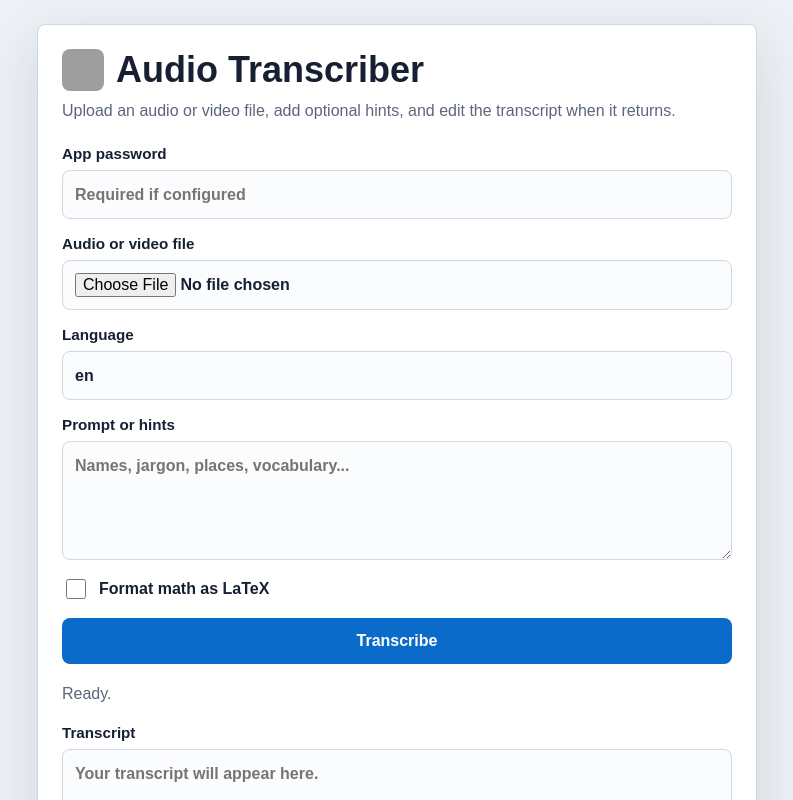
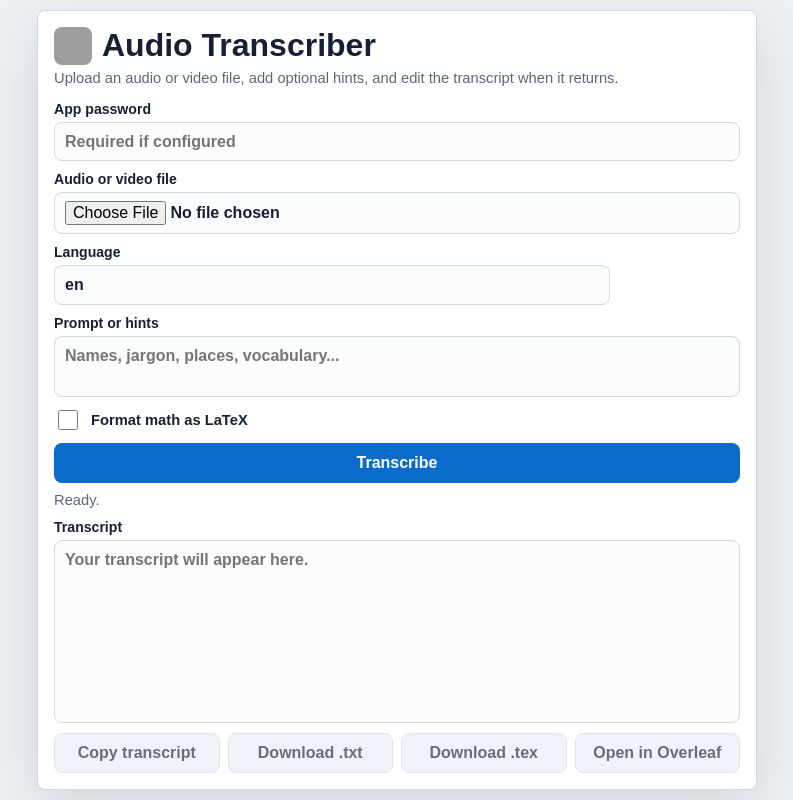
Before and after one commit to kevin-chase-claypool/transcription, a Next.js app: page / in a window 1280 px wide. Shown: the top 800 px of the page, without its empty margins (243-1036 px from the left). Built offline with nearby package versions, Linux system fonts and the light colour scheme; grey boxes are pictures that could not be loaded.

Commit message:
Fit app layout within viewport

```diff
--- a/app/page.tsx
+++ b/app/page.tsx
@@ -330,7 +330,7 @@ export default function Home() {
               value={prompt}
               onChange={(event) => setPrompt(event.target.value)}
               placeholder="Names, jargon, places, vocabulary..."
-              rows={4}
+              rows={2}
               disabled={isLoading}
             />
           </label>
@@ -374,7 +374,7 @@ export default function Home() {
             value={transcript}
             onChange={(event) => setTranscript(event.target.value)}
             placeholder="Your transcript will appear here."
-            rows={12}
+            rows={8}
           />
         </label>
 
--- a/app/styles.css
+++ b/app/styles.css
@@ -16,14 +16,15 @@
 }
 
 html {
-  min-height: 100%;
+  height: 100%;
 }
 
 body {
-  min-height: 100%;
+  height: 100%;
   margin: 0;
   background: var(--background);
   color: var(--text);
+  overflow: hidden;
   font-family:
     Arial,
     Helvetica,
@@ -37,16 +38,22 @@ textarea {
 }
 
 .page {
-  min-height: 100vh;
-  padding: 24px 14px;
+  height: 100dvh;
+  padding: 10px;
   display: flex;
   align-items: center;
   justify-content: center;
+  overflow: hidden;
 }
 
 .card {
   width: min(100%, 720px);
-  padding: 24px;
+  height: min(100%, 940px);
+  max-height: calc(100dvh - 20px);
+  padding: 16px;
+  display: flex;
+  flex-direction: column;
+  overflow: hidden;
   background: var(--card);
   border: 1px solid var(--border);
   border-radius: 8px;
@@ -54,48 +61,51 @@ textarea {
 }
 
 .header {
-  margin-bottom: 22px;
+  margin-bottom: 12px;
+  flex: 0 0 auto;
 }
 
 .title-row {
   display: flex;
   align-items: center;
-  gap: 12px;
-  margin-bottom: 8px;
+  gap: 10px;
+  margin-bottom: 4px;
 }
 
 .title-row img {
-  width: 42px;
-  height: 42px;
+  width: 38px;
+  height: 38px;
   flex: 0 0 auto;
   border-radius: 8px;
 }
 
 .header h1 {
   margin: 0;
-  font-size: clamp(1.7rem, 5vw, 2.25rem);
+  font-size: clamp(1.45rem, 4vw, 2rem);
   line-height: 1.1;
 }
 
 .header p {
   margin: 0;
   color: var(--muted);
-  line-height: 1.5;
+  font-size: 0.92rem;
+  line-height: 1.35;
 }
 
 .form {
   display: grid;
-  gap: 16px;
+  gap: 10px;
+  flex: 0 0 auto;
 }
 
 .field {
   display: grid;
-  gap: 8px;
+  gap: 5px;
   font-weight: 700;
 }
 
 .field span {
-  font-size: 0.95rem;
+  font-size: 0.88rem;
 }
 
 .field input,
@@ -104,10 +114,10 @@ textarea {
   min-width: 0;
   border: 1px solid var(--border);
   border-radius: 8px;
-  padding: 12px;
+  padding: 8px 10px;
   color: var(--text);
   background: #fbfcfe;
-  line-height: 1.45;
+  line-height: 1.35;
 }
 
 .field input:focus,
@@ -117,7 +127,7 @@ textarea {
 }
 
 .field textarea {
-  resize: vertical;
+  resize: none;
 }
 
 .checkbox {
@@ -125,6 +135,7 @@ textarea {
   align-items: center;
   gap: 10px;
   color: var(--text);
+  font-size: 0.92rem;
   font-weight: 700;
 }
 
@@ -136,10 +147,10 @@ textarea {
 
 .primary,
 .actions button {
-  min-height: 46px;
+  min-height: 40px;
   border: 0;
   border-radius: 8px;
-  padding: 12px 16px;
+  padding: 9px 12px;
   font-weight: 700;
   cursor: pointer;
 }
@@ -155,9 +166,10 @@ textarea {
 
 .actions {
   display: grid;
-  grid-template-columns: repeat(2, minmax(0, 1fr));
-  gap: 12px;
-  margin-top: 16px;
+  grid-template-columns: repeat(4, minmax(0, 1fr));
+  gap: 8px;
+  margin-top: 10px;
+  flex: 0 0 auto;
 }
 
 .actions button {
@@ -178,20 +190,23 @@ textarea:disabled {
 }
 
 .status {
-  min-height: 24px;
-  margin: 18px 0;
+  min-height: 20px;
+  margin: 8px 0;
   color: var(--muted);
-  line-height: 1.45;
+  font-size: 0.92rem;
+  line-height: 1.35;
+  flex: 0 0 auto;
 }
 
 .usage {
   display: grid;
-  gap: 4px;
-  margin: 0 0 18px;
-  padding: 12px;
+  gap: 2px;
+  margin: 0 0 8px;
+  padding: 8px 10px;
   background: #f2f6fb;
   border: 1px solid var(--border);
   border-radius: 8px;
+  flex: 0 0 auto;
 }
 
 .usage span {
@@ -201,46 +216,116 @@ textarea:disabled {
 }
 
 .usage strong {
-  font-size: 0.98rem;
-  line-height: 1.4;
+  font-size: 0.9rem;
+  line-height: 1.3;
+}
+
+.transcript {
+  flex: 1 1 auto;
+  min-height: 110px;
 }
 
 .transcript textarea {
-  min-height: 260px;
+  min-height: 0;
+  height: 100%;
+  overflow: auto;
 }
 
 .raw-transcript {
-  margin-top: 16px;
+  margin-top: 8px;
   color: var(--text);
+  flex: 0 0 auto;
 }
 
 .raw-transcript summary {
   cursor: pointer;
+  font-size: 0.9rem;
   font-weight: 700;
 }
 
 .raw-transcript textarea {
   width: 100%;
-  margin-top: 10px;
+  max-height: 100px;
+  margin-top: 6px;
   border: 1px solid var(--border);
   border-radius: 8px;
-  padding: 12px;
+  padding: 8px 10px;
   background: #fbfcfe;
   color: var(--muted);
-  resize: vertical;
+  overflow: auto;
+  resize: none;
+}
+
+@media (min-width: 680px) {
+  .form {
+    grid-template-columns: minmax(0, 1fr) 120px;
+  }
+
+  .field:first-child,
+  .field:nth-child(2),
+  .field:nth-child(4),
+  .checkbox,
+  .primary {
+    grid-column: 1 / -1;
+  }
 }
 
 @media (max-width: 520px) {
   .page {
     align-items: stretch;
-    padding: 10px;
+    padding: 8px;
   }
 
   .card {
-    padding: 18px;
+    max-height: calc(100dvh - 16px);
+    padding: 12px;
   }
 
   .actions {
-    grid-template-columns: 1fr;
+    grid-template-columns: repeat(2, minmax(0, 1fr));
   }
 }
+
+@media (max-height: 760px) {
+  .header p {
+    display: none;
+  }
+
+  .title-row img {
+    width: 32px;
+    height: 32px;
+  }
+
+  .form {
+    gap: 7px;
+  }
+
+  .field span,
+  .checkbox,
+  .status {
+    font-size: 0.84rem;
+  }
+
+  .field input,
+  .field textarea {
+    padding: 6px 8px;
+  }
+
+  .primary,
+  .actions button {
+    min-height: 34px;
+    padding: 7px 8px;
+  }
+
+  .transcript {
+    min-height: 56px;
+  }
+
+  .usage {
+    padding: 6px 8px;
+  }
+
+  .usage strong {
+    font-size: 0.82rem;
+  }
+}
```
